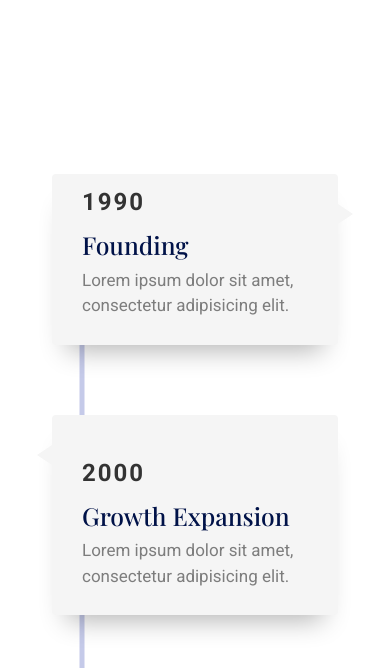
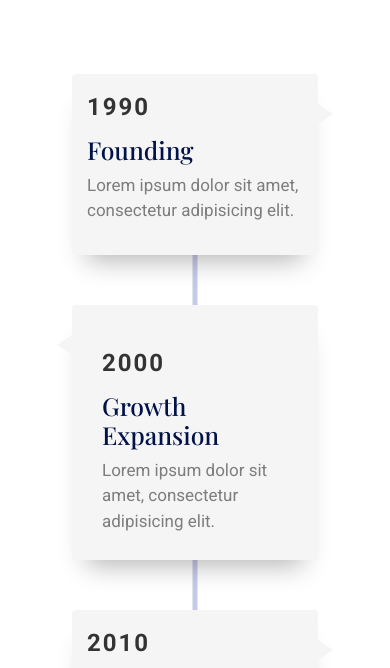
Before and after one commit to UzairFarooq1/fujikenya, a plain HTML site: page about.html in a window 390 px wide. Shown: the part 409-1077 px from the top of the page. Drawn offline with nearby package versions, Linux system fonts and the light colour scheme; some packages are replaced by stand-ins of ours; a script that the page names is missing; a web font is replaced by a local one.

Commit message:
mobile responsive

```diff
--- a/about.html
+++ b/about.html
@@ -235,34 +235,53 @@
 
   /* Mobile Responsiveness */
   @media screen and (max-width: 768px) {
+    /* Adjust the timeline container */
+    .timeline {
+      padding: 0 20px;
+    }
+
+    /* Center the timeline items */
     .timeline::before {
-      left: 50px;
+      left: 50%;
+      transform: translateX(-50%);
     }
 
     .timeline-img {
-      left: 50px;
+      left: 50%;
+      margin-left: -15px;
     }
 
-    .timeline-content {
-      max-width: 100%;
-      width: auto;
-      margin-left: 70px;
+    /* Stack the items vertically for mobile */
+    .timeline-item {
+      width: 100%;
+      margin-bottom: 50px;
+      transform: translateX(0); /* Reset horizontal position */
+      opacity: 1; /* Items are already in view */
     }
 
-    .timeline-item:nth-child(even) .timeline-content {
-      float: none;
+    .timeline-item .timeline-content {
+      width: 100%; /* Full width for mobile */
+      padding: 15px;
       margin-left: 0;
     }
 
-    .timeline-item:nth-child(odd) .timeline-content {
-      float: none;
-      margin-left: 0;
+    /* Adjust animations for mobile */
+    .timeline-item:nth-child(even) .timeline-content {
+      animation: fadeInLeft 0.6s ease-in-out; /* Fade in from left for even on mobile */
     }
 
-    /* Container for proper alignment */
+    .timeline-item:nth-child(odd) .timeline-content {
+      animation: fadeInRight 0.6s ease-in-out; /* Fade in from right for odd on mobile */
+    }
+
+    /* Timeline header text */
+    .timeline h1 {
+      font-size: 150%;
+    }
+
+    /* Container adjustments */
     .container {
-      max-width: 1200px;
-      margin: 0 auto;
+      max-width: 100%;
       padding: 0 20px;
     }
   }
```
